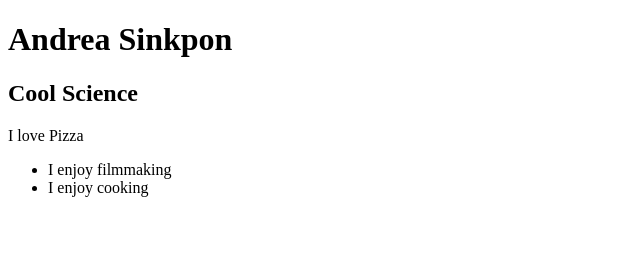
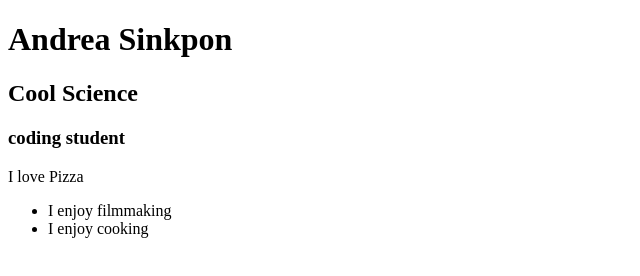
Before and after one commit to drea0101/favorites, a plain HTML site: page index.html in a window 1280 px wide. Shown: the whole page, without its empty margins (0-640 px from the left). Drawn offline with Linux system fonts and the light colour scheme.

Commit message:
Update html file

```diff
--- a/index.html
+++ b/index.html
@@ -9,6 +9,7 @@
 <body>
     <h1>Andrea Sinkpon</h1>
     <h2>Cool Science</h2>
+    <h3>coding student</h3>
 
     <div>I love Pizza</div>
 
```
